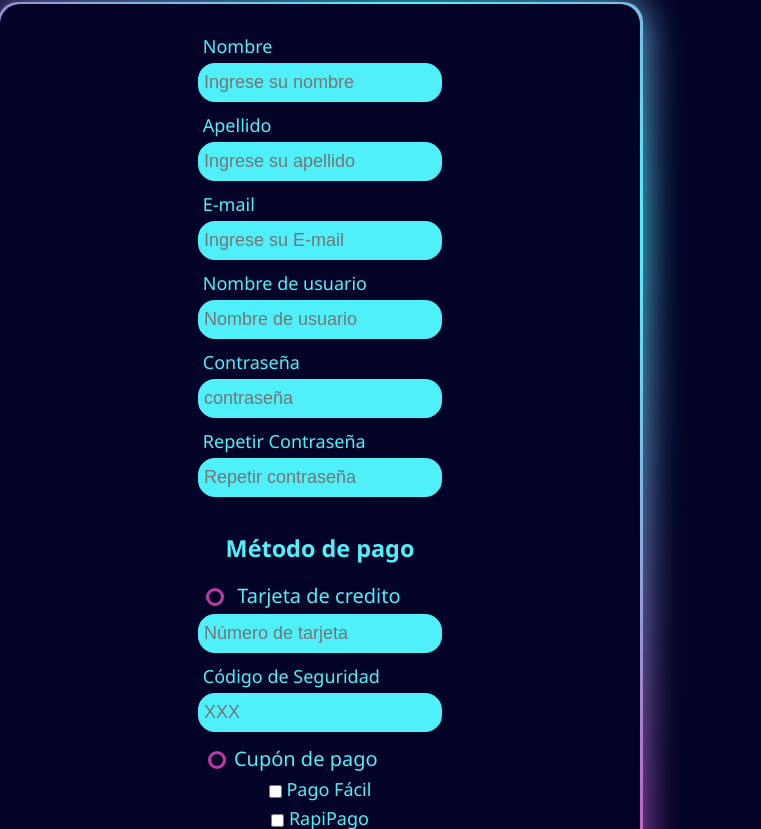
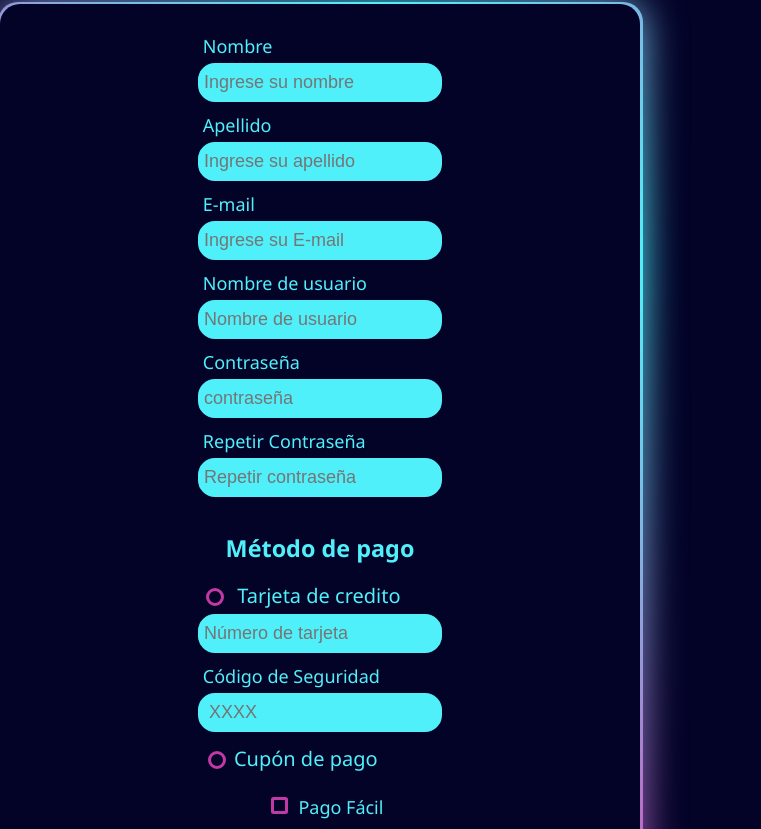
Before and after one commit to GabiLeve/ProgramacionWeb1--MovieBox, a plain HTML site: page pages/registrarse.html in a window 1280 px wide. Shown: the part 123-952 px from the top of the page, without its empty margins (0-761 px from the left). Drawn offline with nearby package versions, Linux system fonts and the light colour scheme.

```diff
--- a/pages/registrarse.html
+++ b/pages/registrarse.html
@@ -76,7 +76,7 @@
           </div>
           <div class="codigo_tarjeta">
             <label class="codigo_titulo referencia_inputField">Código de Seguridad</label>
-            <input type="text" placeholder="XXX" class="cvv input_field" id="codigo">
+            <input type="text" placeholder=" XXXX" class="cvv input_field" id="codigo">
           </div>
 
           <div class="cupon">
@@ -84,12 +84,16 @@
             pago
             <div class="checks">
               <div class="check1">
-                <input class="facil" type="checkbox" name="facil" value="facil" id="facil">
-                <label for="facil referencia_inputField">Pago Fácil</label>
+                <label>
+
+                  <input class="facil" type="checkbox" name="facil" value="facil" id="facil">Pago Fácil
+                </label>
               </div>
               <div class="check1">
-                <input class="rapi" type="checkbox" name="rapi" value="rapi" id="rapi">
-                <label for="rapi referencia_inputField">RapiPago</label>
+
+                <label>
+                  <input class="rapi" type="checkbox" name="rapi" value="rapi" id="rapi">RapiPago
+                </label>
               </div>
             </div>
             <input class="mp" type="radio" name="medio_pago" value="transferencia" id="tranfe">Transferencia bancaria
--- a/styles/styles.css
+++ b/styles/styles.css
@@ -343,6 +343,7 @@
     display: flex;
     flex-direction: column;
     align-items: center;
+    margin-bottom: 1rem;
     max-width: 231px;
 }
 .metodo_de_pago{
@@ -372,20 +373,41 @@
     margin: 8px;
     text-align: center;
     width: 12px;
-
 }
 .contenedor_mp input[type="radio"]:checked{
     background-image: radial-gradient(#ff4bcdc2 0%, #ff4bcdc2 40%, transparent 50%, transparent );
     color: #ff4bcdc2;
 
 }
-.botonDeshabilitado:disabled {
-    background-image: none;
-    background-color: #cccccc;
-    border: 1px solid #999999;
-    color: #666666;
-    cursor: not-allowed;
+input[type="checkbox"]{
+    position:relative;
+    appearance: none;
+    height: 17px;
+    transition: .5s;
+    top: 10px;
+    width: 17px;
+    margin: 10px;
 }
+input[type="checkbox"]:before{
+    content: "";
+    position:absolute;
+    border: 3px solid #ff4bcdc2;
+    border-radius: 2.5px;
+    box-sizing: border-box;
+    height: 100%;
+    left: 0;
+    transition: .5s;
+    top: 0;
+    width: 100%;
+}
+input:checked[type="checkbox"]:before{
+    border: 3.5px solid #ff4bcdc2;
+    border-left: none;
+    border-top: none;
+    transform: rotate(45deg) translate(5px, -10px);
+    width: 10px;
+}
+.botonDeshabilitado:disabled,
 .botonDeshabilitado:disabled:hover {
     background-image: none;
     background-color: #cccccc;
```
